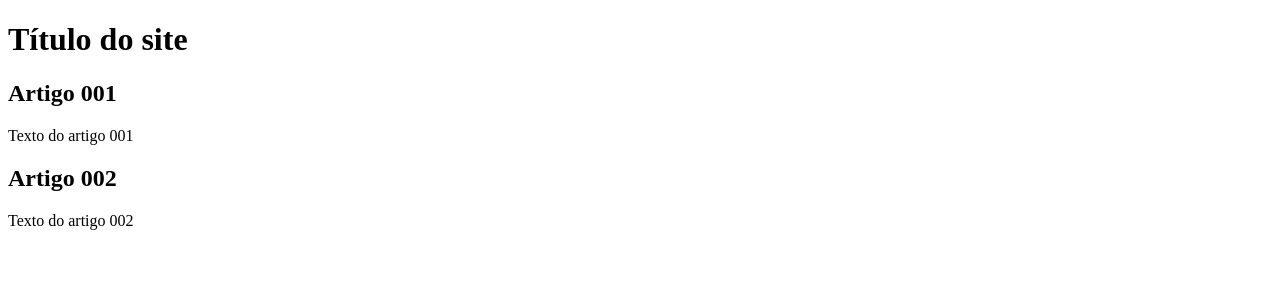
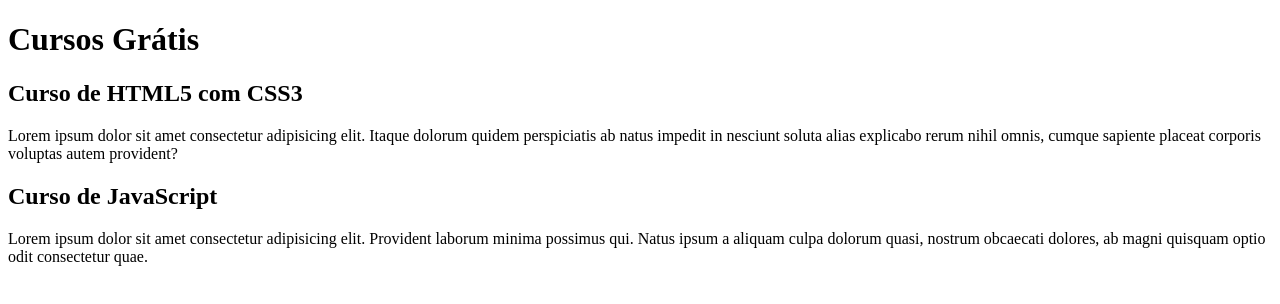
Before and after one commit to gracieleo/projeto-site, a plain HTML site: page index.html in a window 1280 px wide. Drawn offline with Linux system fonts and the light colour scheme.

Commit message:
comecei a escrever o conteudo

```diff
--- a/index.html
+++ b/index.html
@@ -12,16 +12,16 @@
     <main>
         <header>
 
-            <h1>Título do site</h1>
+            <h1>Cursos Grátis</h1>
             </h1>
         </header>
         <article>
-            <h2>Artigo 001</h2>
-            <p>Texto do artigo 001</p>
+            <h2>Curso de HTML5 com CSS3</h2>
+            <p>Lorem ipsum dolor sit amet consectetur adipisicing elit. Itaque dolorum quidem perspiciatis ab natus impedit in nesciunt soluta alias explicabo rerum nihil omnis, cumque sapiente placeat corporis voluptas autem provident?</p>
         </article>
         <article>
-            <h2>Artigo 002</h2>
-            <p>Texto do artigo 002</p>
+            <h2>Curso de JavaScript</h2>
+            <p>Lorem ipsum dolor sit amet consectetur adipisicing elit. Provident laborum minima possimus qui. Natus ipsum a aliquam culpa dolorum quasi, nostrum obcaecati dolores, ab magni quisquam optio odit consectetur quae.</p>
         </article>
 </body>
 
```
